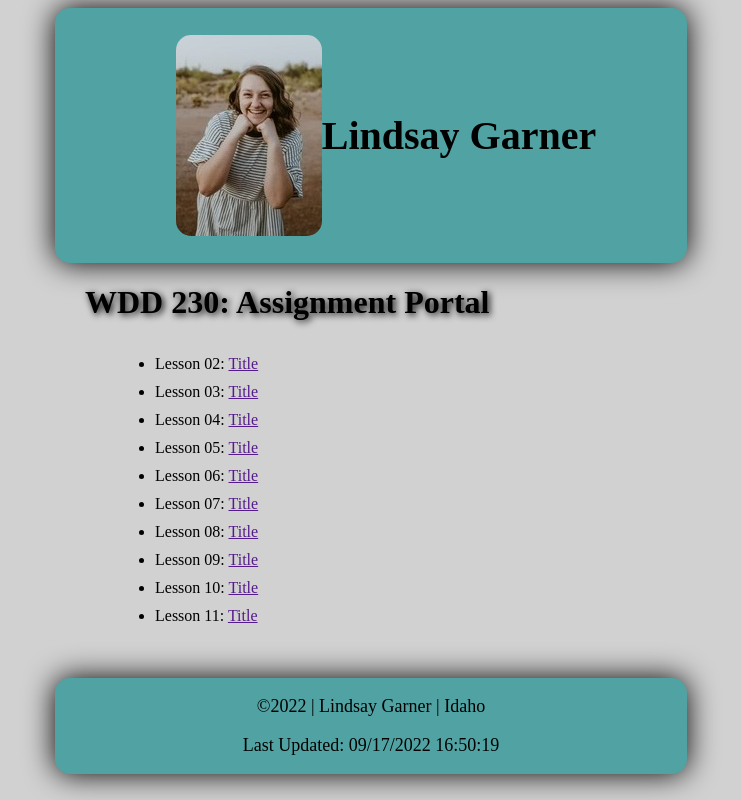
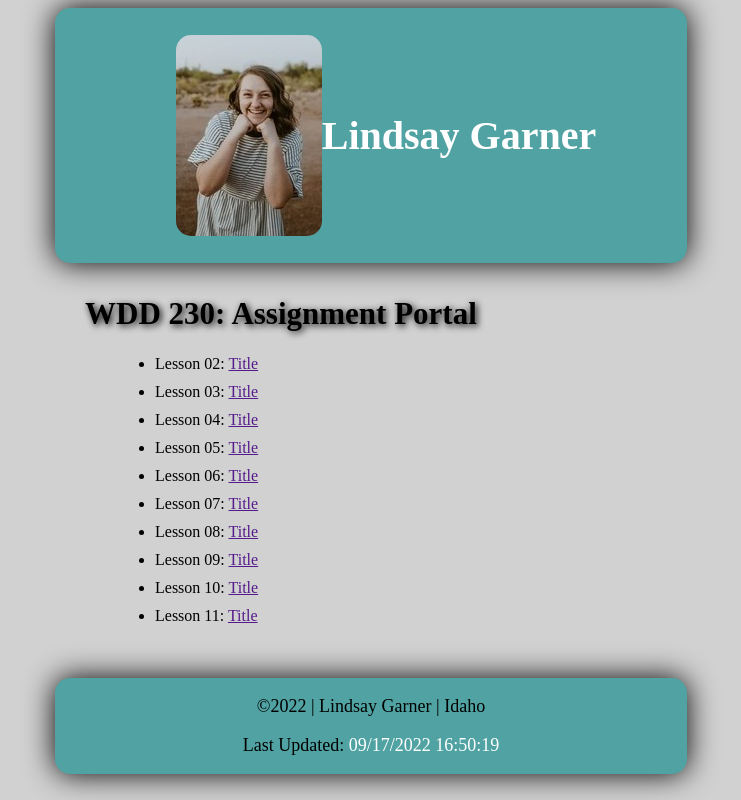
Before and after one commit to lingarner/wdd230, a plain HTML site: page index.html in a window 1280 px wide. Shown: the whole page, without its empty margins (269-1010 px from the left). Drawn offline with Linux system fonts and the light colour scheme.

Commit message:
minor edits

```diff
--- a/css/index.css
+++ b/css/index.css
@@ -3,6 +3,7 @@ body{
     display: grid;
     grid-template-rows: 255px 1fr auto;
     grid-template-columns: 1fr 2fr 1fr;
+    max-width: 1600px;
 
 }
 
@@ -39,6 +40,7 @@ img {
     text-align: center;
     margin: auto;
     font-size: 40px;
+    color: white;
 }
 
 #title {
@@ -47,7 +49,9 @@ img {
     display: block;
     margin-left: 0;
     padding-left: 30px;
+    padding-top: 7px;
     text-shadow: 2px 2px 7px;
+    font-size: 31px;
 }
 
 .listed {
@@ -76,3 +80,7 @@ p {
     text-align: center;
     font-size: large;
 }
+
+.lastModified {
+    color: white;
+}
--- a/index.html
+++ b/index.html
@@ -18,7 +18,7 @@
             <h1 id="name">Lindsay Garner</h1>
         </div>
     </header>
-    <h1 id="title">WDD 230: Assignment Portal</h1>
+    <h2 id="title">WDD 230: Assignment Portal</h2>
 
     <main class="listed">
         <ul>
```
